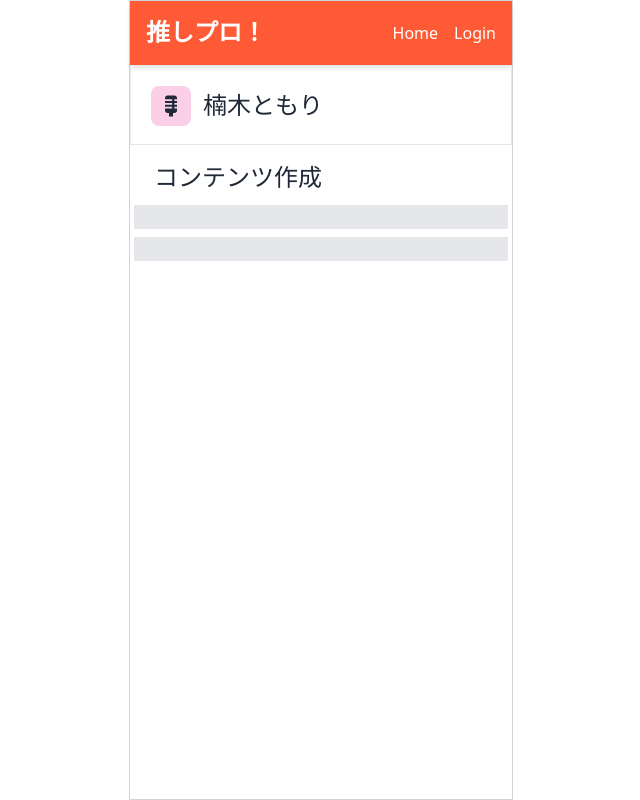
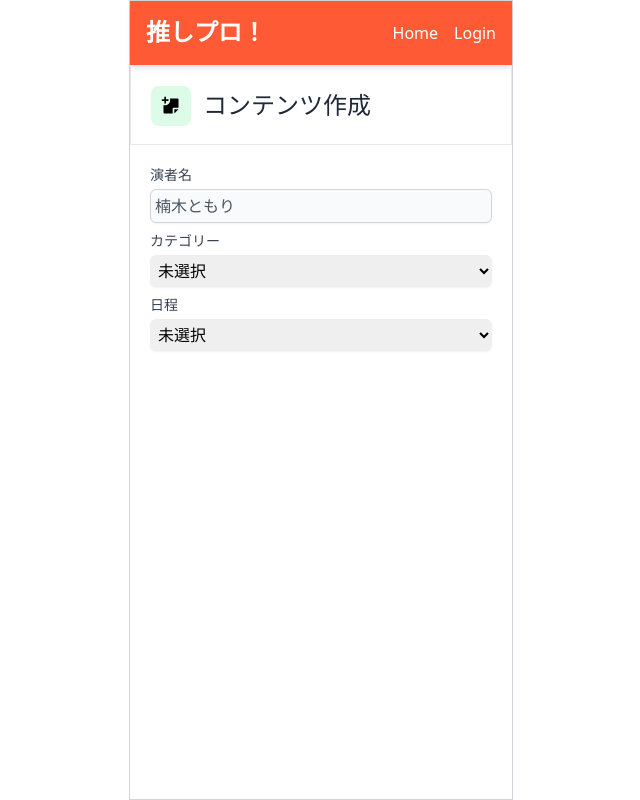
Before and after one commit to senntou/oshi-project, a Next.js app in the folder frontend/: page /actors/1/contents/new in a window 1280 px wide. Shown: the whole page, without its empty margins (319-959 px from the left). Built offline with nearby package versions, Linux system fonts and the light colour scheme; no server answers; a web font is replaced by a local one.

Commit message:
コンテンツ作成画面作成

```diff
--- a/frontend/app/actors/[entertainerId]/contents/new/page.tsx
+++ b/frontend/app/actors/[entertainerId]/contents/new/page.tsx
@@ -1,16 +1,13 @@
 'use client';
 
+import CreateContentForm from '@/app/components/ui/forms/CreateContentForm';
 import TitleCard from '@/app/components/ui/shared/TitleCard';
 
 const CreateContentPage = () => {
-  const onSubmit = async () => {};
   return (
-    <div className="p-1">
+    <div className="">
       <TitleCard>コンテンツ作成</TitleCard>
-      <form className="flex flex-col space-y-2" onSubmit={onSubmit}>
-        <input className="form-control bg-gray-200" type="text" name="title" />{' '}
-        <input className="bg-gray-200" type="text" name="description" />
-      </form>
+      <CreateContentForm />
     </div>
   );
 };
--- a/frontend/app/actors/[entertainerId]/contents/page.tsx
+++ b/frontend/app/actors/[entertainerId]/contents/page.tsx
@@ -1,8 +1,9 @@
 'use client';
 import ContentCatergoryList from '@/app/components/ui/entertainers/ContentCategoryList';
+import EntertainerNameCard from '@/app/components/ui/entertainers/EntertainerNameCard';
 import { useParams } from 'next/navigation';
 import { useRouter } from 'next/navigation';
-import { IoAddOutline } from 'react-icons/io5';
+import { RiStickyNoteAddLine } from 'react-icons/ri';
 
 // TODO: APIからデータを取得する
 const entertainer = {
@@ -59,6 +60,8 @@ const EntertainerPage = () => {
   };
 
   return (
+    <div className="flex flex-col h-full w-full">
+      <EntertainerNameCard>{entertainer.name}</EntertainerNameCard>
       <div className="flex h-full max-h-full w-full justify-center">
         <div className="relative h-full w-full">
           <div className="absolute top-0 bottom-0 left-0 right-0 overflow-y-scroll no-scrollbar">
@@ -73,8 +76,9 @@ const EntertainerPage = () => {
             onClick={onClickNewButton}
             className="absolute bottom-5 right-5 bg-basecolor text-2xl text-white rounded-full p-2 shadow"
           >
-          <IoAddOutline />
+            <RiStickyNoteAddLine />
           </button>
+        </div>
       </div>
     </div>
   );
--- a/frontend/app/actors/[entertainerId]/layout.tsx
+++ /dev/null
@@ -1,16 +0,0 @@
-import EntertainerNameCard from '@/app/components/ui/entertainers/EntertainerNameCard';
-
-const EntertainerLayout = ({
-  children,
-}: Readonly<{
-  children: React.ReactNode;
-}>) => {
-  return (
-    <div className="flex flex-col h-full w-full">
-      <EntertainerNameCard>楠木ともり</EntertainerNameCard>
-      {children}
-    </div>
-  );
-};
-
-export default EntertainerLayout;
--- /dev/null
+++ b/frontend/app/components/ui/forms/CreateContentForm.tsx
@@ -0,0 +1,147 @@
+'use client';
+
+import { useRef, useState } from 'react';
+import InputField from './InputField';
+import TextAreaField from './TextAreaField';
+import { Schedule } from '@/app/types/schedule';
+import { Category } from '@/app/types/category';
+
+const CreateContentForm = () => {
+  // categoryの値に応じて表示を切り替えるため、useStateを使用
+  const [category, setCategory] = useState<string>('');
+  const titleRef = useRef<HTMLInputElement>(null);
+  const descriptionRef = useRef<HTMLTextAreaElement>(null);
+  const [scheduleType, setScheduleType] = useState<string>('');
+
+  const onChangeCategory = (e: React.ChangeEvent<HTMLSelectElement>) => {
+    setCategory(e.target.value);
+  };
+  const onChangeSchedule = (e: React.ChangeEvent<HTMLSelectElement>) => {
+    setScheduleType(e.target.value);
+  };
+
+  const onSubmit = async () => {
+    // TODO: APIにデータを送信する
+  };
+  return (
+    <form onSubmit={onSubmit} className="flex flex-col p-5 space-y-2">
+      {/* 演者名 */}
+      <div className="x-full">
+        <label className="mb-1 block text-sm font-medium text-gray-700">
+          演者名
+        </label>
+        <input
+          type="text"
+          disabled
+          value="楠木ともり"
+          className="block w-full p-1 rounded-md border border-gray-300 shadow-sm disabled:cursor-not-allowed disabled:bg-gray-50 disabled:text-gray-600"
+          placeholder="Full name"
+        />
+      </div>
+
+      {/* カテゴリー */}
+      <div className="x-full">
+        <label className="mb-1 block text-sm font-medium text-gray-700">
+          カテゴリー
+        </label>
+        <select
+          onChange={onChangeCategory}
+          className="block w-full p-1 rounded-md border-gray-300 shadow-sm focus:border-primary-300
+              focus:ring focus:ring-primary-200 focus:ring-opacity-50"
+        >
+          <option value="NULL">未選択</option>
+          <option value={Category.Anime}>アニメ</option>
+          <option value={Category.Radio}>ラジオ</option>
+          <option value={Category.Live}>ライブ</option>
+        </select>
+      </div>
+
+      {/* アニメ用フォーム */}
+      {category === 'ANIME' && (
+        <div className="x-full space-y-2">
+          {/* タイトル */}
+          <InputField
+            title="タイトル"
+            ref={titleRef}
+            placeholder="アニメのタイトル"
+          />
+          {/* 説明 */}
+          <TextAreaField
+            title="説明"
+            ref={descriptionRef}
+            placeholder="出演キャラの名前など"
+          />
+        </div>
+      )}
+
+      {/* ラジオ用フォーム */}
+      {category === 'RADIO' && (
+        <div className="x-full space-y-2">
+          {/* タイトル */}
+          <InputField
+            title="タイトル"
+            ref={titleRef}
+            placeholder="ラジオのタイトル"
+          />
+          {/* 説明 */}
+          <TextAreaField
+            title="説明"
+            ref={descriptionRef}
+            placeholder="視聴方法・有料/無料など"
+          />
+        </div>
+      )}
+
+      {/* ライブ用フォーム */}
+      {category === 'LIVE' && (
+        <div className="x-full space-y-2">
+          {/* タイトル */}
+          <InputField
+            title="タイトル"
+            ref={titleRef}
+            placeholder="ライブのタイトル"
+          />
+          {/* 説明 */}
+          <TextAreaField
+            title="説明"
+            ref={descriptionRef}
+            placeholder="場所やチケット販売情報など"
+          />
+        </div>
+      )}
+
+      {/* 日程 */}
+      {category !== 'NULL' && (
+        <div className="x-full space-y-1">
+          <label className="mb-1 block text-sm font-medium text-gray-700">
+            日程
+          </label>
+          <select
+            onChange={onChangeSchedule}
+            className="block w-full p-1 rounded-md border-gray-300 shadow-sm focus:border-primary-300
+              focus:ring focus:ring-primary-200 focus:ring-opacity-50"
+          >
+            <option value="NULL">未選択</option>
+            <option value={Schedule.Specific}>指定日</option>
+            <option value={Schedule.Weekly}>毎週</option>
+            <option value={Schedule.HalfMonthly}>隔週</option>
+            <option value={Schedule.Monthly}>毎月</option>
+            <option value={Schedule.Irregular}>不定期</option>
+          </select>
+
+          {/* 指定日 */}
+          {scheduleType === Schedule.Specific && (
+            <InputField
+              title="日付"
+              ref={titleRef}
+              placeholder="2024年12月22日"
+            />
+          )}
+          {/* 毎週 */}
+        </div>
+      )}
+    </form>
+  );
+};
+
+export default CreateContentForm;
--- /dev/null
+++ b/frontend/app/components/ui/forms/InputField.tsx
@@ -0,0 +1,28 @@
+import { forwardRef } from 'react';
+
+type Props = {
+  title: string;
+  placeholder: string;
+};
+
+const InputField = forwardRef<HTMLInputElement, Props>(
+  ({ title, placeholder }, ref) => {
+    return (
+      <div className="x-full">
+        <label className="mb-1 block text-sm font-medium text-gray-700">
+          {title}
+        </label>
+        <input
+          ref={ref}
+          type="text"
+          className="block w-full p-1 rounded-md border border-gray-300 shadow-sm"
+          placeholder={placeholder}
+        />
+      </div>
+    );
+  }
+);
+
+InputField.displayName = 'InputField';
+
+export default InputField;
--- /dev/null
+++ b/frontend/app/components/ui/forms/TextAreaField.tsx
@@ -0,0 +1,27 @@
+import { forwardRef } from 'react';
+
+type Props = {
+  title: string;
+  placeholder: string;
+};
+
+const TextAreaField = forwardRef<HTMLTextAreaElement, Props>(
+  ({ title, placeholder }, ref) => {
+    return (
+      <div className="x-full">
+        <label className="mb-1 block text-sm font-medium text-gray-700">
+          {title}
+        </label>
+        <textarea
+          ref={ref}
+          className="block w-full p-1 rounded-md border border-gray-300 shadow-sm"
+          placeholder={placeholder}
+        />
+      </div>
+    );
+  }
+);
+
+TextAreaField.displayName = 'TextAreaField';
+
+export default TextAreaField;
--- a/frontend/app/components/ui/shared/TitleCard.tsx
+++ b/frontend/app/components/ui/shared/TitleCard.tsx
@@ -1,13 +1,23 @@
+import { RiStickyNoteAddFill } from 'react-icons/ri';
+
 type TitleCardProps = {
   children: string;
 };
 
 const TitleCard = ({ children }: TitleCardProps) => {
   return (
-    <div className="flex h-14 justify-between w-full p-1 px-5 ">
-      <h2 className="my-auto text-2xl font-MPlusRounded1c text-gray-800">
-        {children}
-      </h2>
+    <div className="flex h-20 justify-between w-full p-5 border border-gray-200">
+      <div className="flex">
+        <div
+          className="rounded-lg bg-green-100 p-2 mr-3 text-xl flex items-center justify-center"
+          style={{ width: '40px', height: '40px' }}
+        >
+          <RiStickyNoteAddFill />
+        </div>
+        <h2 className="my-auto text-2xl font-MPlusRounded1c text-gray-800">
+          {children}
+        </h2>
+      </div>
     </div>
   );
 };
--- a/frontend/app/styles/globals.css
+++ b/frontend/app/styles/globals.css
@@ -18,7 +18,7 @@
 }
 
 
-h1, h2, h3, h4, h5, h6, p, a, span, div, li, ul, ol, dl, dt, dd, table, th, td, input, textarea, button {
+h1, h2, h3, h4, h5, h6, p, a, span, div, li, ul {
   user-select: none; /* テキスト選択を禁止 */
   cursor: default;   /* カーソルを通常に */
 }
--- /dev/null
+++ b/frontend/app/types/category.ts
@@ -0,0 +1,7 @@
+export const Category = {
+  Anime: 'ANIME',
+  Radio: 'RADIO',
+  Live: 'LIVE',
+};
+
+export type CategoryType = (typeof Category)[keyof typeof Category];
--- /dev/null
+++ b/frontend/app/types/schedule.ts
@@ -0,0 +1,9 @@
+export const Schedule = {
+  Specific: 'SPECIFIC',
+  Weekly: 'WEEKLY',
+  HalfMonthly: 'HALF_MONTHLY',
+  Monthly: 'MONTHLY',
+  Irregular: 'IRREGULAR',
+} as const;
+
+export type ScheduleType = (typeof Schedule)[keyof typeof Schedule];
```
Lines whose indentation alone changed are shown as unchanged.
